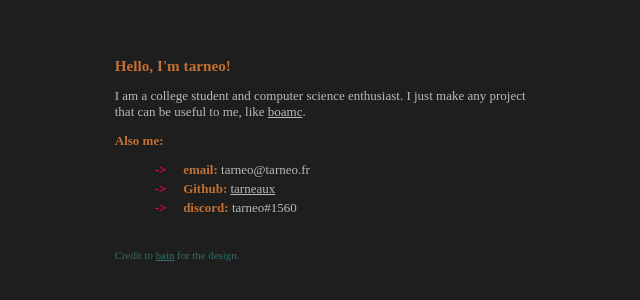
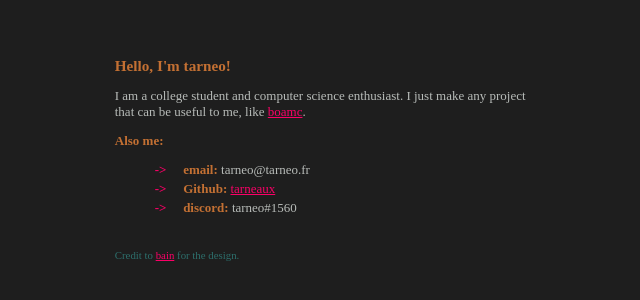
Before and after one commit to tarneaux/tarneo.fr-nextjs, a Next.js app: page / in a window 1280 px wide. Shown: the part 236-536 px from the top of the page, without its empty margins (314-954 px from the left). Built offline with nearby package versions, Linux system fonts and the light colour scheme; a web font is replaced by a local one.

Commit message:
change link color

```diff
--- a/styles/globals.scss
+++ b/styles/globals.scss
@@ -27,7 +27,7 @@ b {
 }
 
 a {
-  color: inherit;
+  color: var(--color13);
 }
 
 * {
```
